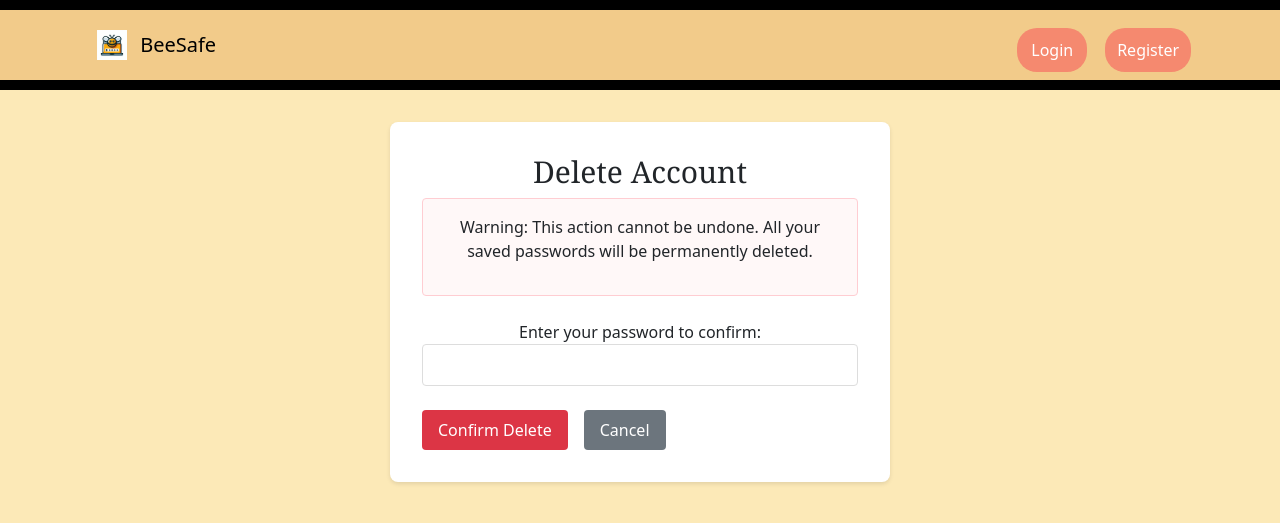
After one commit to dsinha12345/Software_passord_manager, a Django app: template password-test/users/templates/users/delete_account.html in a window 1280 px wide. The commit adds this page. Shown: the top 523 px of the page. Run offline with Django 3.2, Linux system fonts and the light colour scheme; the template is opened without the code that fills it, so the values that code supplies are empty.

Commit message:
Account Page
-Adds account page.
-User can change main account password, email, or delete their account.

```diff
--- /dev/null
+++ b/password-test/static/css/account.css
@@ -0,0 +1,117 @@
+.account-container {
+    max-width: 600px;
+    margin: 2rem auto;
+    padding: 2rem;
+    background-color: #fff;
+    border-radius: 8px;
+    box-shadow: 0 2px 4px rgba(0, 0, 0, 0.1);
+}
+
+.account-section {
+    margin-bottom: 2rem;
+    padding: 1.5rem;
+    border: 1px solid #e0e0e0;
+    border-radius: 4px;
+}
+
+.account-section h3 {
+    margin-bottom: 1rem;
+    color: #333;
+}
+
+.form-group {
+    margin-bottom: 1rem;
+}
+
+.form-control {
+    width: 100%;
+    padding: 0.5rem;
+    border: 1px solid #ddd;
+    border-radius: 4px;
+}
+
+.btn {
+    padding: 0.5rem 1rem;
+    border: none;
+    border-radius: 4px;
+    cursor: pointer;
+    font-weight: 500;
+}
+
+.btn-warning {
+    background-color: #ffc107;
+    color: #000;
+}
+
+.btn-danger {
+    background-color: #dc3545;
+    color: #fff;
+}
+
+.btn-secondary {
+    background-color: #6c757d;
+    color: #fff;
+}
+
+.danger-zone {
+    background-color: #fff8f8;
+    border-color: #ffcdd2;
+}
+
+.warning-text {
+    color: #dc3545;
+    font-weight: 500;
+}
+
+/* Message styles */
+.messages {
+    margin-bottom: 1.5rem;
+}
+
+.alert {
+    padding: 1rem;
+    margin-bottom: 1rem;
+    border-radius: 4px;
+    border: 1px solid transparent;
+}
+
+.alert-success {
+    background-color: #d4edda;
+    border-color: #c3e6cb;
+    color: #155724;
+}
+
+.alert-error {
+    background-color: #f8d7da;
+    border-color: #f5c6cb;
+    color: #721c24;
+}
+
+.alert-warning {
+    background-color: #fff3cd;
+    border-color: #ffeeba;
+    color: #856404;
+}
+
+.delete-account-container {
+    max-width: 500px;
+    margin: 2rem auto;
+    padding: 2rem;
+    background-color: #fff;
+    border-radius: 8px;
+    box-shadow: 0 2px 4px rgba(0, 0, 0, 0.1);
+}
+
+.warning-box {
+    background-color: #fff8f8;
+    border: 1px solid #ffcdd2;
+    padding: 1rem;
+    margin-bottom: 1.5rem;
+    border-radius: 4px;
+}
+
+.button-group {
+    display: flex;
+    gap: 1rem;
+    margin-top: 1.5rem;
+}
--- a/password-test/users/templates/base_generic.html
+++ b/password-test/users/templates/base_generic.html
@@ -9,6 +9,7 @@
     <!-- Bootstrap CSS -->
     <link href="https://cdn.jsdelivr.net/npm/bootstrap@5.3.0-alpha1/dist/css/bootstrap.min.css" rel="stylesheet">
     <link rel="stylesheet" href="{% static 'css/style.css' %}">
+    <link rel="stylesheet" href="{% static 'css/account.css' %}">
     {% block extra_css %}
     {% endblock %}
 </head>
@@ -32,6 +33,7 @@
                             <li class="nav-item">
                                 <a class="nav-link" href="{% url 'generate_password' %}">Generate</a>
                             </li>
+                            <a href="{% url 'account' %}" class="nav-link">Account</a>
                             <li class="nav-item">
                                 <form method="POST" action="{% url 'logout' %}">
                                     {% csrf_token %}
--- /dev/null
+++ b/password-test/users/templates/users/delete_account.html
@@ -0,0 +1,24 @@
+
+{% extends 'base_generic.html' %}
+{% block content %}
+
+<div class="delete-account-container">
+    <h2>Delete Account</h2>
+    <div class="warning-box">
+        <p>Warning: This action cannot be undone. All your saved passwords will be permanently deleted.</p>
+    </div>
+
+    <form method="post">
+        {% csrf_token %}
+        <div class="form-group">
+            <label for="current_password">Enter your password to confirm:</label>
+            <input type="password" name="current_password" required class="form-control">
+        </div>
+        <div class="button-group">
+            <button type="submit" class="btn btn-danger">Confirm Delete</button>
+            <a href="{% url 'account' %}" class="btn btn-secondary">Cancel</a>
+        </div>
+    </form>
+</div>
+
+{% endblock %}
--- a/password-test/users/urls.py
+++ b/password-test/users/urls.py
@@ -13,4 +13,8 @@ urlpatterns = [
     path('delete_password/<int:id>/', views.delete_password, name='delete_password'),
     path('logout/', views.CustomLogoutView.as_view(), name='logout'),
     path('generate_password/', views.password_generator_view, name='generate_password'),
+    path('account/', views.account_view, name='account'),
+    path('account/change-email/', views.change_email, name='change_email'),
+    path('account/change-password/', views.change_password, name='change_password'),
+    path('account/delete/', views.delete_account, name='delete_account'),
 ]
```
Also changed, not shown: password-test/users/forms.py (+9 -0 lines), password-test/users/templates/users/account.html (added, +52 -0 lines), password-test/users/views.py (+69 -0 lines).
